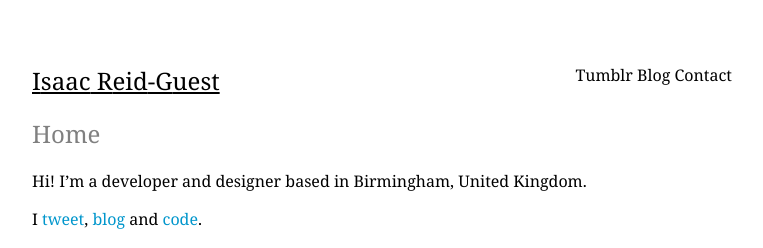
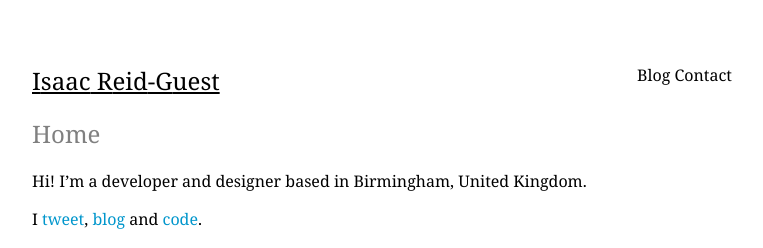
Before and after one commit to ir-g/ir-g.github.io, a Jekyll site: the page built from index.md, in a window 1280 px wide. Shown: the top 248 px of the page, without its empty margins (258-1021 px from the left). Built offline with Jekyll 4.4.1, drawn with Linux system fonts in a browser that asks for light colours.

Commit message:
Update default.html

```diff
--- a/_layouts/default.html
+++ b/_layouts/default.html
@@ -65,7 +65,6 @@
         <a href="{{ site.url }}/"><h1 class="site-title {% if page.url == "/" %}active{%endif%}">I<span>saac</span> R<span>eid</span>-G<span>uest</span></h1></a>
         <div class="nav">
           <a id="menu-link-home" class="{% if page.url == "/" %}active{%endif%}" href="{{ site.url }}/">Home</a>
-          <a class="" href="http://ir-g.tumblr.com">Tumblr</a>
           <a class="{% if blogmenu %}active{%endif%}" href="{{ site.url }}/blog/">Blog</a>
           <a class="{% if splitted_url_parts[1] == "contact" %}active{%endif%}" href="{{ site.url }}/contact/">Contact</a>
         </div>
```
